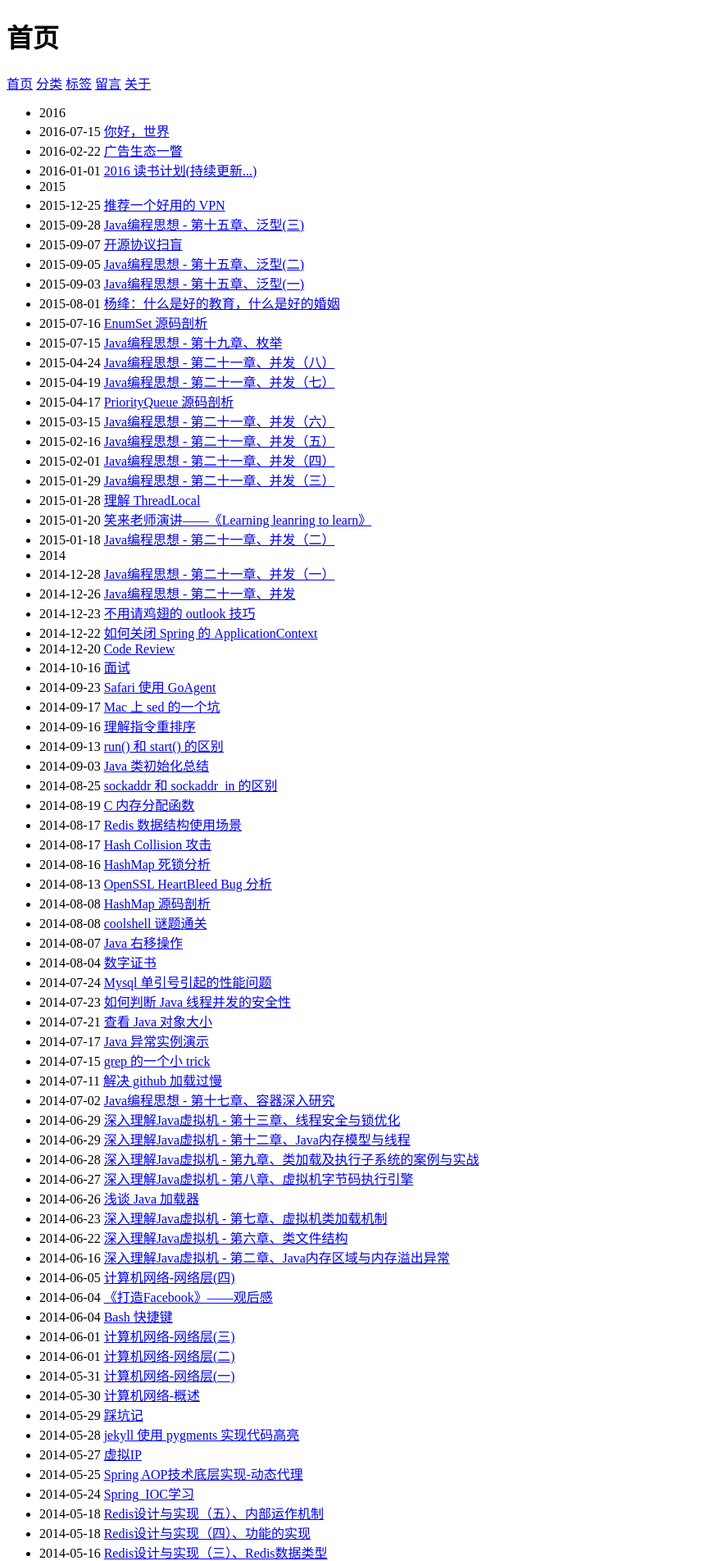
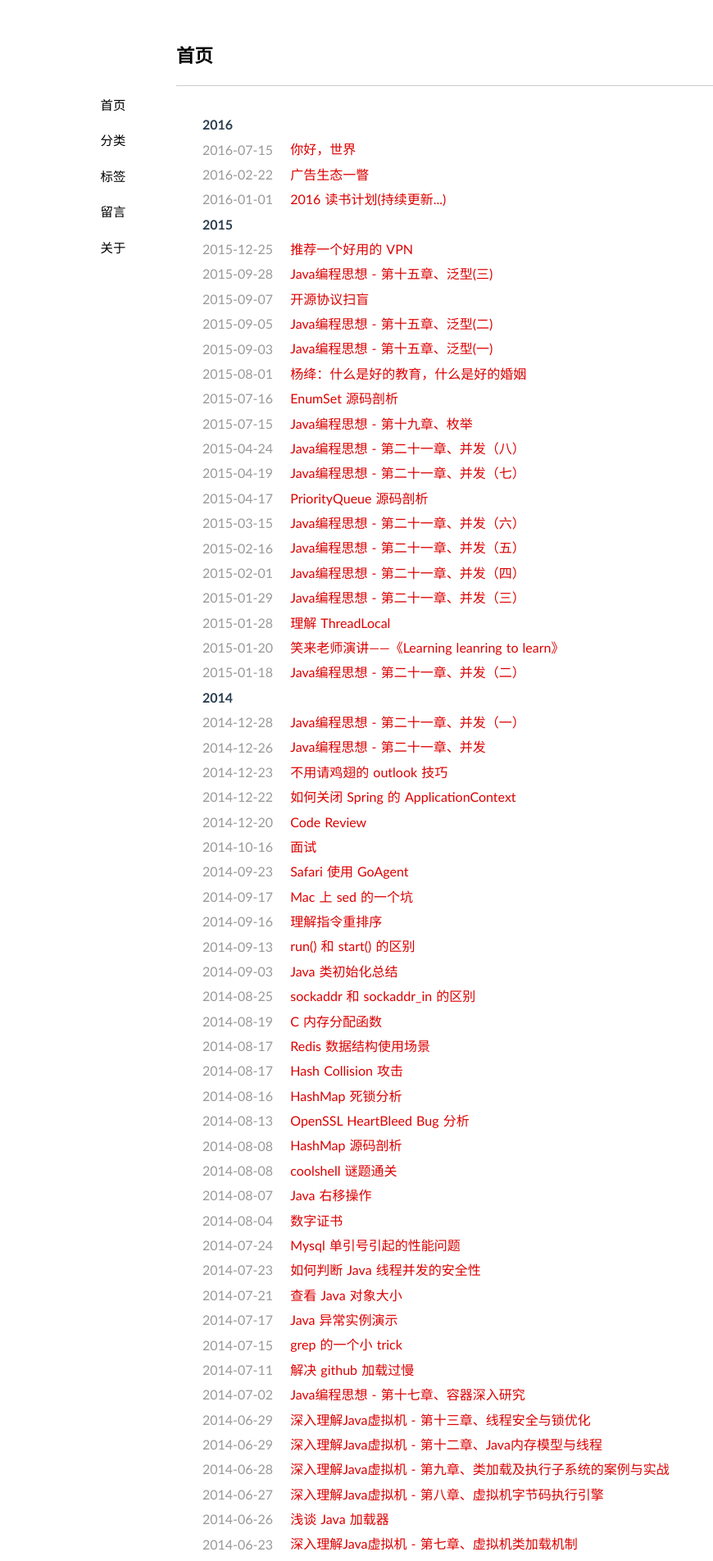
Before and after one commit to pzcoder/blog, a Jekyll site: the page built from index.html, in a window 1280 px wide. Shown: the top 1904 px of the page at 82% size, without its empty margins (0-870 px from the left). Built offline with Jekyll 4.4.1, drawn with Linux system fonts in a browser that asks for light colours; nearby versions of some CDN libraries; library files that are not in the unit come from our copies; the list of posts is cut into pages by our own code.

Commit message:
Update default.html

```diff
--- a/_layouts/default.html
+++ b/_layouts/default.html
@@ -4,11 +4,11 @@
     <meta http-equiv="content-type" content="text/html; charset=utf-8" />
     <meta name="author" content="{{ site.author }}" />
     <title>{% if page.path == 'index.html' %}{{ site.name }}{% else %}{% unless page.id %}{{ site.name }} - {% endunless %}{{ page.title }}{% endif %}</title>
-    <link rel="shortcut icon" href="/blogdemo/favicon.ico" />
+    <link rel="shortcut icon" href="/blog/favicon.ico" />
     <link href="/feed/" rel="alternate" title="{{ site.author }}" type="application/atom+xml" />
-    <link rel="stylesheet" href="/blogdemo/media/css/style.css" />
-    <link rel="stylesheet" href="/blogdemo/media/css/highlight.css" media="all"/>
-    <script type="text/javascript" src="/blogdemo/media/js/jquery-1.7.1.min.js"></script>
+    <link rel="stylesheet" href="/blog/media/css/style.css" />
+    <link rel="stylesheet" href="/blog/media/css/highlight.css" media="all"/>
+    <script type="text/javascript" src="/blog/media/js/jquery-1.7.1.min.js"></script>
   </head>
   <body>
     <div id="container">
@@ -17,12 +17,12 @@
           <h1>{{ page.title }}</h1>
         </header>
         <nav>
-          <span><a title="首页" class="" href="/blogdemo/">首页</a></span>
-          <span><a title="分类" class="" href="/blogdemo/categories/">分类</a></span>
-          <span><a title="标签" class="" href="/blogdemo/tags/">标签</a></span>
+          <span><a title="首页" class="" href="/blog/">首页</a></span>
+          <span><a title="分类" class="" href="/blog/categories/">分类</a></span>
+          <span><a title="标签" class="" href="/blog/tags/">标签</a></span>
 
-          <span><a title="留言" class="" href="/blogdemo/guestbook/">留言</a></span>
-          <span><a title="关于" class="" href="/blogdemo/about/">关于</a></span>
+          <span><a title="留言" class="" href="/blog/guestbook/">留言</a></span>
+          <span><a title="关于" class="" href="/blog/about/">关于</a></span>
         </nav>
         <article class="content">
           {{ content }}
```
